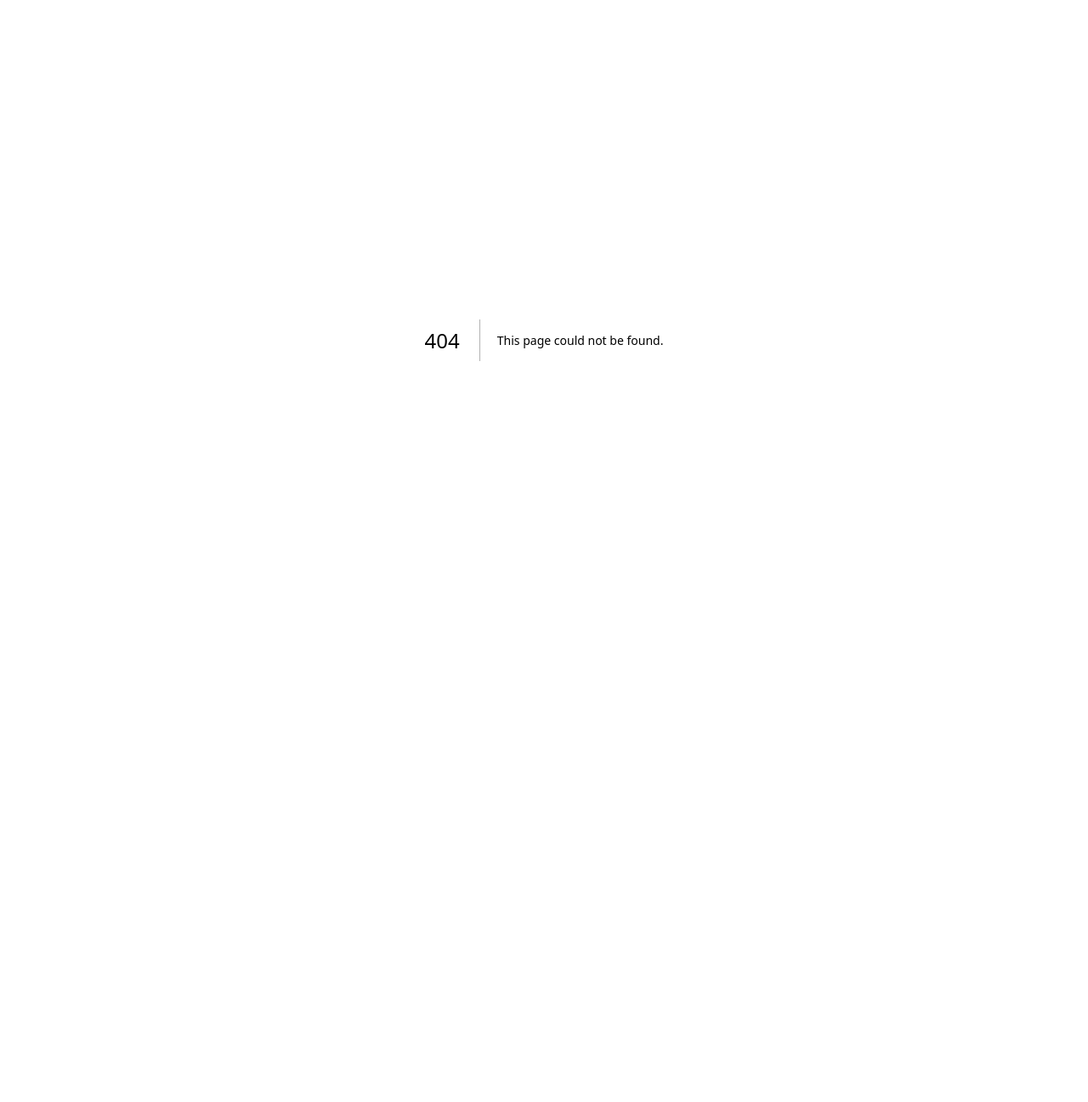
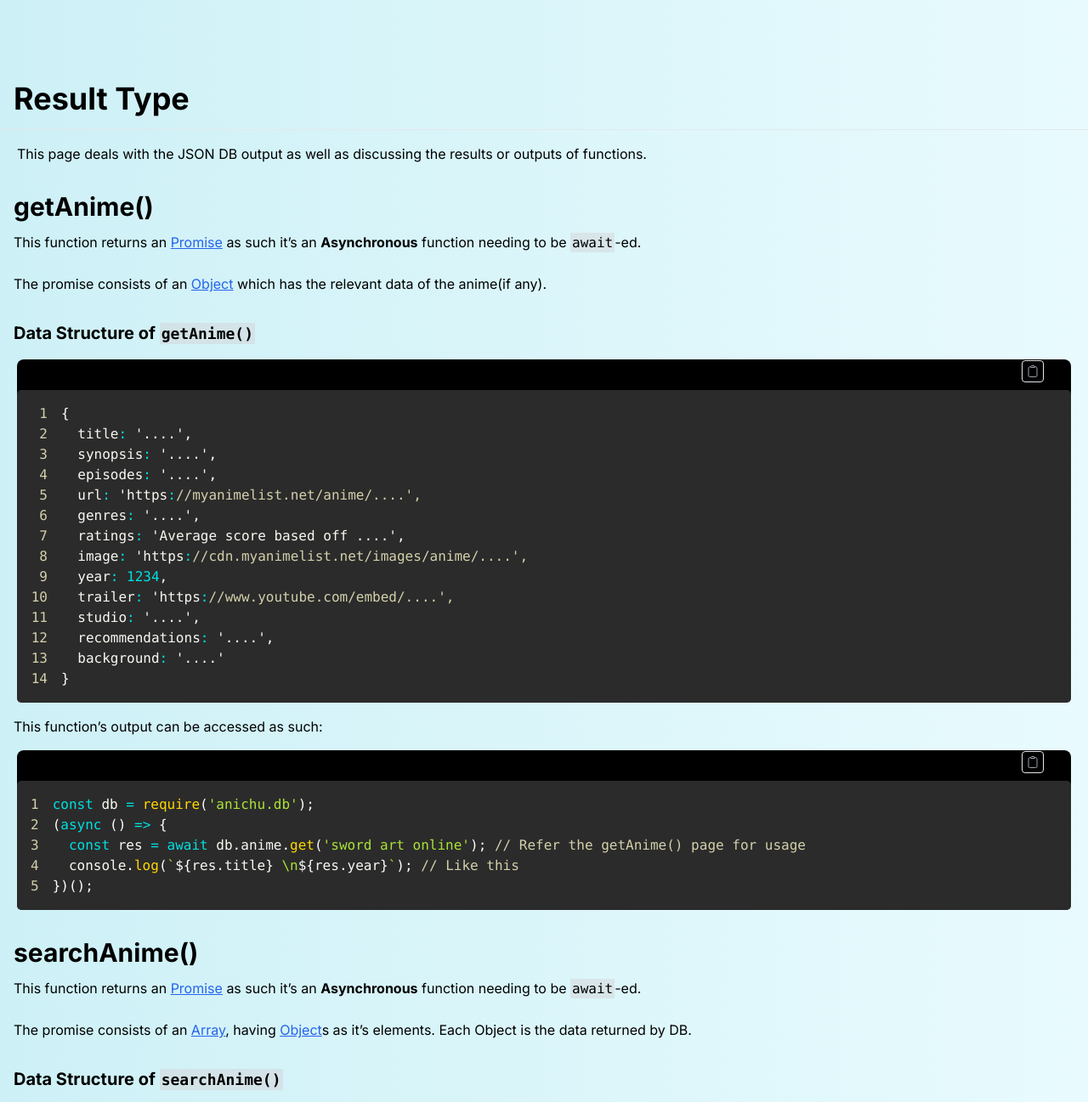
Before and after one commit to NanotechPikachu/Next, a Next.js app: page /result in a window 1280 px wide. Before the commit this address had no page. Shown: the top 1297 px of the page at 85% size. Before the commit the page ends 800 px from the top, so only its background shows below. Built offline with nearby package versions, Linux system fonts and the light colour scheme.

Commit message:
make result page

```diff
--- /dev/null
+++ b/src/app/result/page.jsx
@@ -0,0 +1,125 @@
+import Code from '../../components/Code.js';
+import { NextCard, PrevCard } from '../../components/PageCards.js';
+import { SyntaxHighlighter as CodeBlock, style } from '../../components/CodeBlock.js';
+import Copy from '../../components/Copy.js';
+
+export default function Result() {
+  const c = `{
+  title: '....',
+  synopsis: '....',
+  episodes: '....',
+  url: 'https://myanimelist.net/anime/....',
+  genres: '....',
+  ratings: 'Average score based off ....',
+  image: 'https://cdn.myanimelist.net/images/anime/....',
+  year: 1234,
+  trailer: 'https://www.youtube.com/embed/....',
+  studio: '....',
+  recommendations: '....',
+  background: '....'
+}`;
+  const b = `const db = require('anichu.db');
+(async () => {
+  const res = await db.anime.get(\'sword art online\'); // Refer the getAnime() page for usage
+  console.log(\`\${res.title} \\n\${res.year}\`); // Like this
+})();`;
+  const a = `[
+{
+  title: '....',
+  synopsis: '....',
+  episodes: '....',
+  url: 'https://myanimelist.net/anime/....',
+  genres: '....',
+  ratings: 'Average score based off ....',
+  image: 'https://cdn.myanimelist.net/images/anime/....',
+  year: 1234,
+  trailer: 'https://www.youtube.com/embed/....',
+  studio: '....',
+  recommendations: '....',
+  background: '....'
+}, {
+  title: '....',
+  synopsis: '....',
+  episodes: '....',
+  url: 'https://myanimelist.net/anime/....',
+  genres: '....',
+  ratings: 'Average score based off ....',
+  image: 'https://cdn.myanimelist.net/images/anime/....',
+  year: 1234,
+  trailer: 'https://www.youtube.com/embed/....',
+  studio: '....',
+  recommendations: '....',
+  background: '....'
+}, { ... }
+  ...
+]`;
+  const d = `const db = require(\'anichu.db\');
+(async () => {
+  const res = await db.anime.search(\'sword art online\', 0.6); // Refer the getAnime() page for usage
+  for (const e of res) { // Using loop cuz it returns array
+    console.log(\`\${e.title}\\n\${e.year}\`); // Logs all anime titles in console as it returns
+  };
+})();`;
+
+  return (
+    <div>
+    <h1 className="ml-4 text-3xl md:text-4xl pt-24 mb-4 font-bold text-black">Result Type</h1>
+    <hr />
+    <p className="ml-5 mr-5 mt-4 text-black">
+    This page deals with the JSON DB output as well as discussing the results or outputs of functions.
+    </p>
+    <h2 className="ml-4 text-2xl md:text-3xl mt-8 font-bold text-black">getAnime()</h2>
+    <p className="ml-4 text-black mt-3 mr-4">
+This function returns an <a href="https://developer.mozilla.org/en-US/docs/Web/JavaScript/Reference/Global_Objects/Promise" className="text-blue-600 hover:text-blue-700"><u>Promise</u></a> as such it’s an <b>Asynchronous</b> function needing to be <Code code="await" />-ed.
+<br /> <br />
+The promise consists of an <a href="https://developer.mozilla.org/en-US/docs/Web/JavaScript/Reference/Global_Objects/Object" className="text-blue-600 hover:text-blue-700"><u>Object</u></a> which has the relevant data of the anime(if any).
+    </p>
+    <h3 className="text-xl ml-4 mt-8 font-bold mb-4">
+    Data Structure of <Code code="getAnime()" className="text-lg" />
+    </h3>
+    <div className="bg-black mt-4 ml-5 mr-5 rounded-lg">
+    <div className="flex justify-end items-center bg-black ml-5 h-7 mr-5 mb-0 rounded-lg">
+    <Copy command={c} />
+    </div>
+    <CodeBlock language="json" style={style} showLineNumbers={true} wrapLines={true}>
+    {c}
+    </CodeBlock>
+    </div>
+    <p className="mt-4 ml-4 mr-4">This function’s output can be accessed as such:</p>
+    <div className="bg-black mt-4 ml-5 mr-5 rounded-lg">
+    <div className="flex justify-end items-center bg-black ml-5 h-7 mr-5 mb-0 rounded-lg">
+    <Copy command={b} />
+    </div>
+    <CodeBlock language="javascript" style={style} showLineNumbers={true} wrapLines={true}>
+    {b}
+    </CodeBlock>
+    </div>
+    <h2 className="ml-4 text-2xl md:text-3xl mt-8 font-bold text-black">searchAnime()</h2>
+    <p className="ml-4 text-black mt-3 mr-4">
+This function returns an <a href="https://developer.mozilla.org/en-US/docs/Web/JavaScript/Reference/Global_Objects/Promise" className="text-blue-600 hover:text-blue-700"><u>Promise</u></a> as such it’s an <b>Asynchronous</b> function needing to be <Code code="await" />-ed.
+<br /> <br />
+The promise consists of an <a href="https://developer.mozilla.org/en-US/docs/Web/JavaScript/Reference/Global_Objects/Array" className="text-blue-600 hover:text-blue-700"><u>Array</u></a>, having <a href="https://developer.mozilla.org/en-US/docs/Web/JavaScript/Reference/Global_Objects/Object" className="text-blue-600 hover:text-blue-700"><u>Object</u></a>s as it’s elements. Each Object is the data returned by DB.
+    </p>
+    <h3 className="text-xl ml-4 mt-8 font-bold mb-4">
+    Data Structure of <Code code="searchAnime()" className="text-lg" />
+    </h3>
+    <div className="bg-black mt-4 ml-5 mr-5 rounded-lg">
+    <div className="flex justify-end items-center bg-black ml-5 h-7 mr-5 mb-0 rounded-lg">
+    <Copy command={a} />
+    </div>
+    <CodeBlock language="json" style={style} showLineNumbers={true} wrapLines={true}>
+    {a}
+    </CodeBlock>
+    </div>
+    <p className="mt-4 ml-4 mr-4">This function’s output can be accessed as such:</p>
+    <div className="bg-black mt-4 ml-5 mr-5 rounded-lg">
+    <div className="flex justify-end items-center bg-black ml-5 h-7 mr-5 mb-0 rounded-lg">
+    <Copy command={d} />
+    </div>
+    <CodeBlock language="javascript" style={style} showLineNumbers={true} wrapLines={true}>
+    {d}
+    </CodeBlock>
+    </div>
+    </div>
+  )
+}
```
